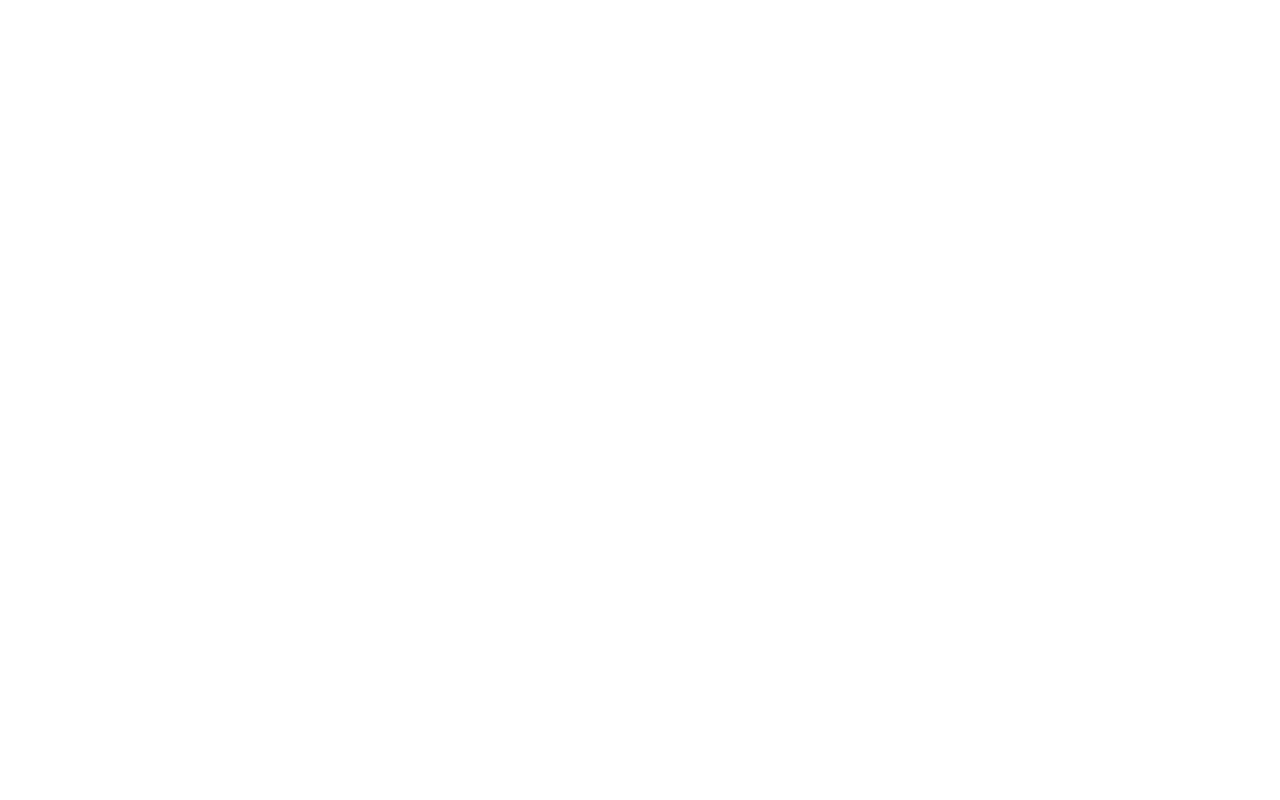
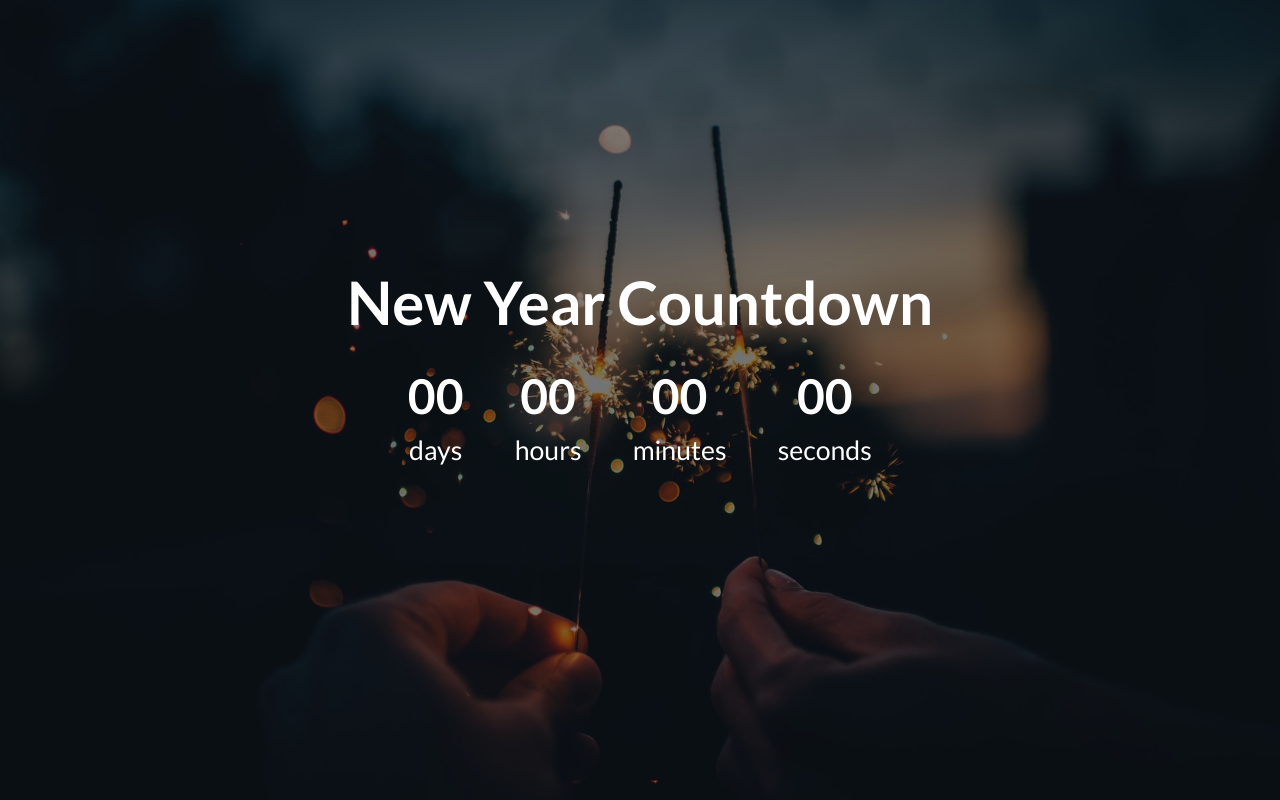
Before and after one commit to zvolcsey/new-year-countdown, a website: page src/index.html in a window 1280 px wide. Drawn offline with Linux system fonts and the light colour scheme.

Commit message:
create the landing page and add styling

```diff
--- a/src/css/style.css
+++ b/src/css/style.css
@@ -0,0 +1,80 @@
+:root {
+}
+
+* {
+  box-sizing: border-box;
+  margin: 0;
+  padding: 0;
+}
+
+body {
+  /* Photo by Ian Schneider on Unsplash */
+  background: url('../img/new-year.jpg') center/cover no-repeat border-box;
+  font-family: 'Lato', sans-serif;
+  min-height: 100vh;
+  color: #fff;
+  display: flex;
+  flex-direction: column;
+  justify-content: center;
+  align-items: center;
+  text-align: center;
+  overflow: hidden;
+  margin: 0 1rem;
+}
+
+/* Add a dark overlay */
+
+body::after {
+  content: '';
+  position: absolute;
+  top: 0;
+  left: 0;
+  width: 100%;
+  height: 100%;
+  background-color: rgba(0, 0, 0, 0.5);
+}
+
+body * {
+  z-index: 4;
+}
+
+h1 {
+  font-size: 3.75rem;
+  margin: -5rem 0 2.5rem;
+}
+
+.countdown {
+  display: flex;
+  transform: scale(2);
+}
+
+.time {
+  display: flex;
+  flex-direction: column;
+  justify-content: center;
+  align-items: center;
+  margin: 0.8rem;
+}
+
+.time h2 {
+  margin: 0 0 0.3rem;
+}
+
+@media (max-width: 768px) {
+  h1 {
+    font-size: 2.8rem;
+  }
+
+  .time {
+    margin: 0.3rem;
+  }
+
+  .time h2 {
+    font-size: 0.75rem;
+    margin: 0;
+  }
+
+  .time small {
+    font-size: 0.6rem;
+  }
+}
--- a/src/index.html
+++ b/src/index.html
@@ -4,10 +4,41 @@
     <meta charset="UTF-8" />
     <meta http-equiv="X-UA-Compatible" content="IE=edge" />
     <meta name="viewport" content="width=device-width, initial-scale=1.0" />
+    <link rel="preconnect" href="https://fonts.googleapis.com" />
+    <link rel="preconnect" href="https://fonts.gstatic.com" crossorigin />
+    <link
+      href="https://fonts.googleapis.com/css2?family=Lato:wght@300;400;700&display=swap"
+      rel="stylesheet"
+    />
     <link rel="stylesheet" href="./css/style.css" />
     <title>New Year Countdown</title>
   </head>
   <body>
+    <div id="year" class="year"></div>
+
+    <h1>New Year Countdown</h1>
+
+    <div id="countdown" class="countdown">
+      <div class="time">
+        <h2 id="days">00</h2>
+        <small>days</small>
+      </div>
+      <div class="time">
+        <h2 id="hours">00</h2>
+        <small>hours</small>
+      </div>
+      <div class="time">
+        <h2 id="minutes">00</h2>
+        <small>minutes</small>
+      </div>
+      <div class="time">
+        <h2 id="seconds">00</h2>
+        <small>seconds</small>
+      </div>
+    </div>
+
+    <!--<img src="./img/spinner.gif" alt="Loading..." id="loading" class="loading">-->
+
     <script src="./js/script.js"></script>
   </body>
 </html>
```
